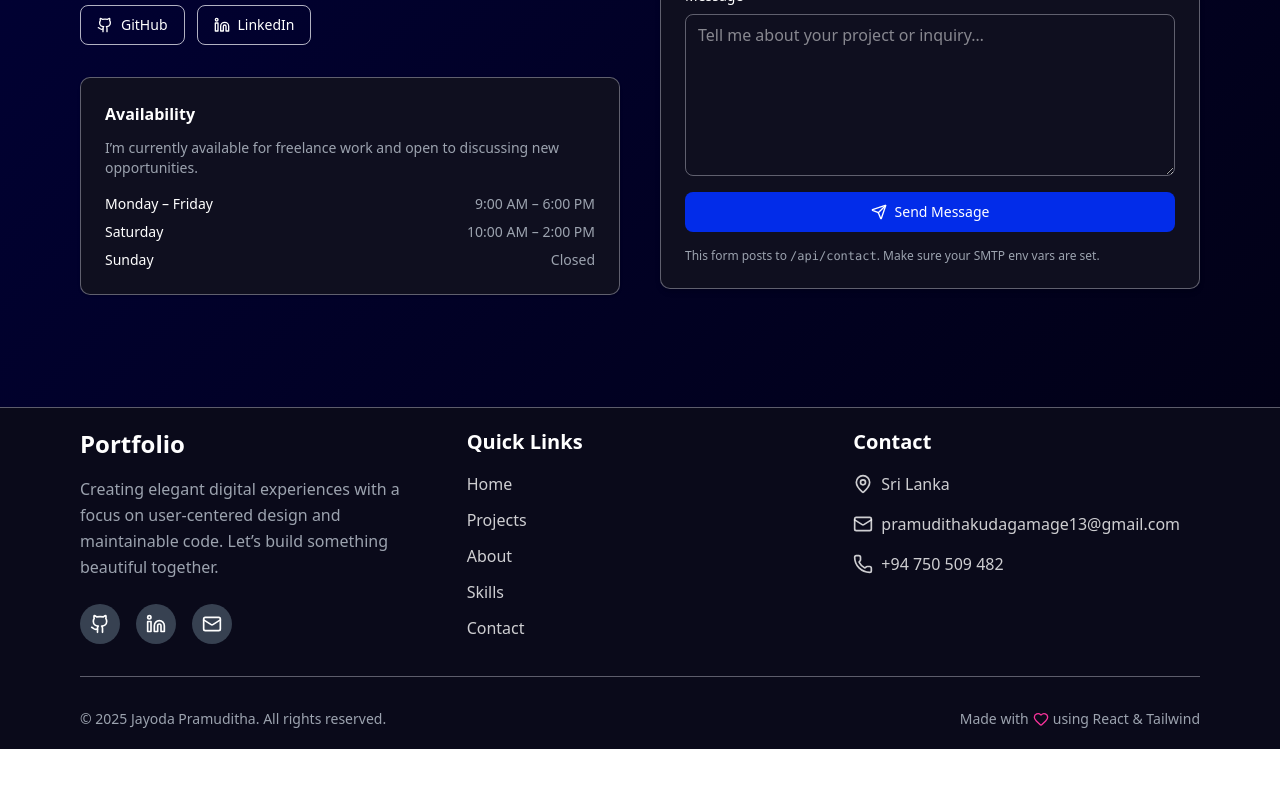
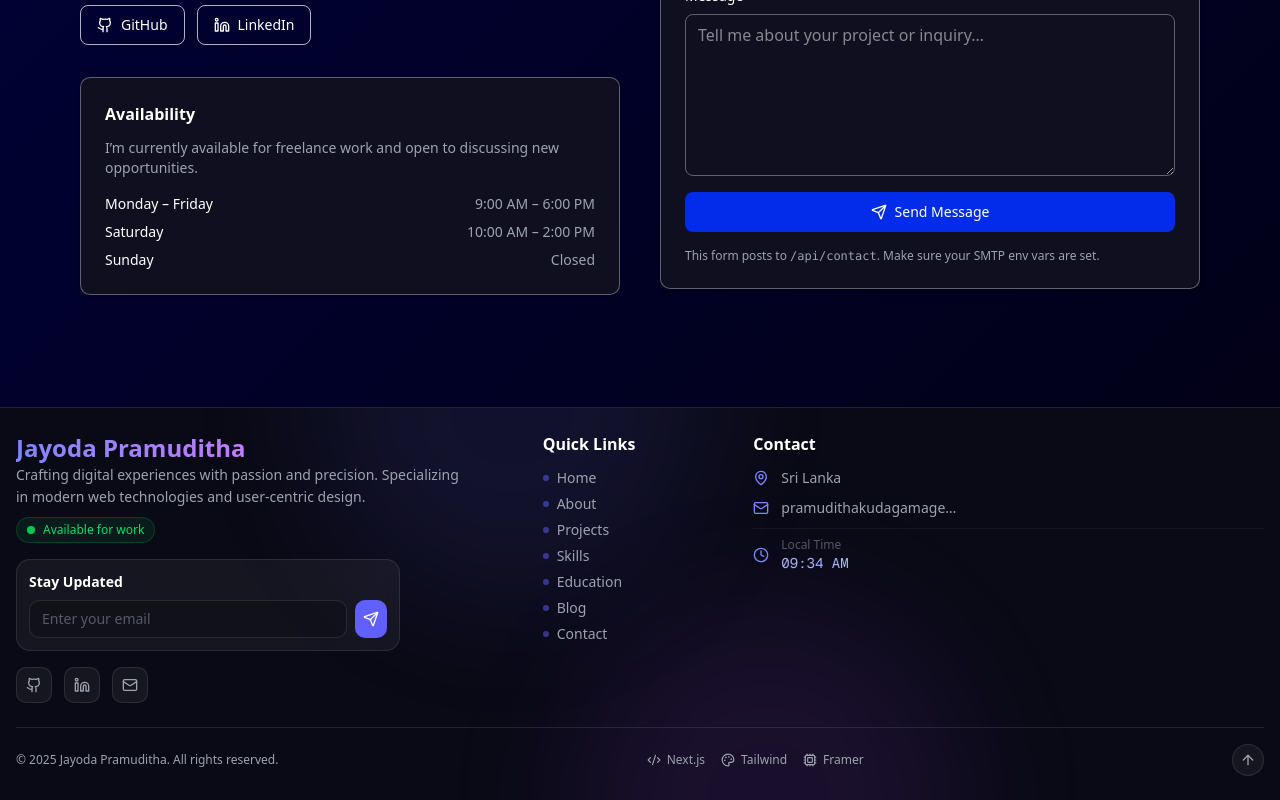
Before and after one commit to Jayo013/my-portfolio, a Next.js app: page / in a window 1280 px wide. Shown: the part 6243-7043 px from the top of the page. Before the commit the page ends 6992 px from the top, so only its background shows below. Built offline with nearby package versions, Linux system fonts and the light colour scheme.

Commit message:
style(footer): redesign footer with compact grid layout

```diff
--- a/src/component/layout/Footer.tsx
+++ b/src/component/layout/Footer.tsx
@@ -2,67 +2,128 @@
 "use client";
 
 import Link from "next/link";
-import { Github, Linkedin, Mail, Phone, MapPin, Heart } from "lucide-react";
+import { motion } from "framer-motion";
+import { Github, Linkedin, Mail, Phone, MapPin, Heart, ArrowUp, Copy, Check, Send, Clock, Code2, Palette, Cpu } from "lucide-react";
 import { PROFILE } from "@/data/Portfolio";
+import { useState, useEffect } from "react";
 
 const FOOTER_LINKS = [
   { href: "#home", label: "Home" },
+  { href: "#about", label: "About" },
   { href: "#projects", label: "Projects" },
-  { href: "#about", label: "About" },
   { href: "#skills", label: "Skills" },
+  { href: "#education", label: "Education" },
+  { href: "#blog", label: "Blog" },
   { href: "#contact", label: "Contact" },
 ];
 
 export default function Footer() {
   const year = new Date().getFullYear();
+  const cleanName = PROFILE.name.replace("I'm ", "");
+  const [copied, setCopied] = useState(false);
+  const [time, setTime] = useState<string>("");
+
+  useEffect(() => {
+    const updateTime = () => {
+      const now = new Date();
+      setTime(now.toLocaleTimeString("en-US", {
+        hour: "2-digit",
+        minute: "2-digit",
+        hour12: true,
+        timeZone: "Asia/Colombo"
+      }));
+    };
+    updateTime();
+    const interval = setInterval(updateTime, 1000);
+    return () => clearInterval(interval);
+  }, []);
+
+  const scrollToTop = () => {
+    window.scrollTo({ top: 0, behavior: "smooth" });
+  };
+
+  const handleCopyEmail = () => {
+    navigator.clipboard.writeText(PROFILE.email);
+    setCopied(true);
+    setTimeout(() => setCopied(false), 2000);
+  };
 
   return (
-    <footer className="bg-background dark:bg-[#0a0a1a] border-t border-border text-foreground">
-      <div className="mx-auto max-w-6xl px-4 py-5">
-        <div className="grid gap-10 sm:grid-cols-2 lg:grid-cols-3">
-          {/* Brand + Blurb + Socials */}
-          <div>
-            <h3 className="text-2xl font-semibold">Portfolio</h3>
-            <p className="mt-4 text-muted-foreground leading-relaxed">
-              Creating elegant digital experiences with a focus on user-centered design and maintainable
-              code. Let’s build something beautiful together.
-            </p>
-            <div className="mt-6 flex gap-4">
-              <a
-                href={PROFILE.github}
-                target="_blank"
-                rel="noreferrer"
-                className="inline-flex h-10 w-10 items-center justify-center rounded-full bg-muted hover:bg-primary/80 transition"
-              >
-                <Github className="h-5 w-5" />
-              </a>
-              <a
-                href={PROFILE.linkedin}
-                target="_blank"
-                rel="noreferrer"
-                className="inline-flex h-10 w-10 items-center justify-center rounded-full bg-muted hover:bg-primary/80 transition"
-              >
-                <Linkedin className="h-5 w-5" />
-              </a>
-              <a
-                href={`mailto:${PROFILE.email}`}
-                className="inline-flex h-10 w-10 items-center justify-center rounded-full bg-muted hover:bg-primary/80 transition"
-              >
-                <Mail className="h-5 w-5" />
-              </a>
+    <footer className="relative bg-[#0a0a16] border-t border-white/10 py-6 overflow-hidden">
+      {/* Background Gradients */}
+      <div className="absolute top-0 left-1/4 w-96 h-96 bg-indigo-500/10 rounded-full blur-3xl -translate-y-1/2 pointer-events-none" />
+      <div className="absolute bottom-0 right-1/4 w-96 h-96 bg-purple-500/10 rounded-full blur-3xl translate-y-1/2 pointer-events-none" />
+
+      <div className="container mx-auto px-4 relative z-10">
+        <div className="grid grid-cols-1 md:grid-cols-2 lg:grid-cols-12 gap-4 mb-6">
+          {/* Brand Column */}
+          <div className="lg:col-span-5 space-y-4">
+            <div className="space-y-2">
+              <Link href="/" className="text-2xl font-bold bg-clip-text text-transparent bg-gradient-to-r from-indigo-400 to-purple-400">
+                {cleanName}
+              </Link>
+              <p className="text-muted-foreground max-w-md leading-relaxed text-sm">
+                Crafting digital experiences with passion and precision.
+                Specializing in modern web technologies and user-centric design.
+              </p>
+
+              {/* Status Indicator */}
+              <div className="flex items-center gap-2 px-2.5 py-1 rounded-full bg-green-500/10 border border-green-500/20 w-fit">
+                <span className="relative flex h-2 w-2">
+                  <span className="animate-ping absolute inline-flex h-full w-full rounded-full bg-green-400 opacity-75"></span>
+                  <span className="relative inline-flex rounded-full h-2 w-2 bg-green-500"></span>
+                </span>
+                <span className="text-xs font-medium text-green-400">Available for work</span>
+              </div>
+            </div>
+
+            {/* Newsletter Widget */}
+            <div className="max-w-sm p-3 rounded-xl bg-white/5 border border-white/10 backdrop-blur-sm">
+              <h4 className="text-sm font-semibold text-foreground mb-2">Stay Updated</h4>
+              <div className="flex gap-2">
+                <input
+                  type="email"
+                  placeholder="Enter your email"
+                  className="bg-black/20 border border-white/10 rounded-lg px-3 py-2 text-sm w-full focus:outline-none focus:border-indigo-500/50 transition-colors text-foreground placeholder:text-muted-foreground/50"
+                />
+                <button className="p-2 rounded-lg bg-indigo-500 hover:bg-indigo-600 text-white transition-colors">
+                  <Send className="w-4 h-4" />
+                </button>
+              </div>
+            </div>
+
+            <div className="flex gap-3">
+              {[
+                { icon: Github, href: PROFILE.github, label: "GitHub" },
+                { icon: Linkedin, href: PROFILE.linkedin, label: "LinkedIn" },
+                { icon: Mail, href: `mailto:${PROFILE.email}`, label: "Email" }
+              ].map((social, index) => (
+                <motion.a
+                  key={index}
+                  href={social.href}
+                  target="_blank"
+                  rel="noreferrer"
+                  whileHover={{ y: -3 }}
+                  className="w-9 h-9 rounded-lg bg-white/5 border border-white/10 flex items-center justify-center text-muted-foreground hover:text-indigo-400 hover:border-indigo-500/50 hover:bg-indigo-500/10 transition-all duration-300"
+                  aria-label={social.label}
+                >
+                  <social.icon className="w-4 h-4" />
+                </motion.a>
+              ))}
             </div>
           </div>
 
           {/* Quick Links */}
-          <div>
-            <h4 className="text-xl font-semibold">Quick Links</h4>
-            <ul className="mt-4 space-y-3">
+          <div className="lg:col-span-2">
+            <h3 className="text-base font-semibold text-foreground mb-3">Quick Links</h3>
+            <ul className="space-y-1.5">
               {FOOTER_LINKS.map((link) => (
                 <li key={link.label}>
                   <Link
                     href={link.href}
-                    className="text-foreground/80 hover:text-foreground transition"
+                    className="text-sm text-muted-foreground hover:text-indigo-400 transition-colors flex items-center gap-2 group"
                   >
+                    <span className="w-1.5 h-1.5 rounded-full bg-indigo-500/50 group-hover:bg-indigo-400 transition-colors" />
                     {link.label}
                   </Link>
                 </li>
@@ -71,37 +132,73 @@ export default function Footer() {
           </div>
 
           {/* Contact Info */}
-          <div>
-            <h4 className="text-xl font-semibold">Contact</h4>
-            <ul className="mt-4 space-y-4">
-              <li className="flex items-center gap-2 text-foreground/80">
-                <MapPin className="h-5 w-5" />
+          <div className="lg:col-span-5">
+            <h3 className="text-base font-semibold text-foreground mb-3">Contact</h3>
+            <ul className="space-y-2">
+              <li className="flex items-start gap-3 text-muted-foreground text-sm">
+                <MapPin className="w-4 h-4 text-indigo-400 shrink-0 mt-0.5" />
                 <span>{PROFILE.location}</span>
               </li>
-              <li className="flex items-center gap-2 text-foreground/80">
-                <Mail className="h-5 w-5" />
-                <a href={`mailto:${PROFILE.email}`} className="hover:underline">
-                  {PROFILE.email}
-                </a>
+              <li className="flex items-center gap-3 text-muted-foreground text-sm group">
+                <Mail className="w-4 h-4 text-indigo-400 shrink-0" />
+                <span className="truncate max-w-[180px]">{PROFILE.email}</span>
+                <button
+                  onClick={handleCopyEmail}
+                  className="p-1.5 rounded-md bg-white/5 hover:bg-indigo-500/20 text-muted-foreground hover:text-indigo-400 transition-all opacity-0 group-hover:opacity-100"
+                  title="Copy Email"
+                >
+                  {copied ? <Check className="w-3 h-3 text-green-400" /> : <Copy className="w-3 h-3" />}
+                </button>
               </li>
-              {/* If you have phone in your data, use it; else remove */}
-              <li className="flex items-center gap-2 text-foreground/80">
-                <Phone className="h-5 w-5" />
-                <span>+94 750 509 482</span>
+              {PROFILE.contact && (
+                <li className="flex items-center gap-3 text-muted-foreground text-sm">
+                  <Phone className="w-4 h-4 text-indigo-400 shrink-0" />
+                  <a href={`tel:${PROFILE.contact}`} className="hover:text-indigo-400 transition-colors">
+                    {PROFILE.contact}
+                  </a>
+                </li>
+              )}
+
+              {/* Local Time Widget */}
+              <li className="pt-2 border-t border-white/5">
+                <div className="flex items-center gap-3 text-muted-foreground text-sm">
+                  <Clock className="w-4 h-4 text-indigo-400" />
+                  <div className="flex flex-col">
+                    <span className="text-xs text-muted-foreground/50">Local Time</span>
+                    <span className="font-mono text-indigo-300">{time}</span>
+                  </div>
+                </div>
               </li>
             </ul>
           </div>
         </div>
 
-        {/* Divider */}
-        <div className="my-8 h-px w-full bg-border" />
+        {/* Bottom Bar */}
+        <div className="pt-4 border-t border-white/10 flex flex-col md:flex-row items-center justify-between gap-4">
+          <p className="text-xs text-muted-foreground text-center md:text-left">
+            © {year} {cleanName}. All rights reserved.
+          </p>
 
-        {/* Bottom bar */}
-        <div className="flex flex-col-reverse gap-4 sm:flex-row items-center justify-between text-sm text-muted-foreground">
-          <p>© {year} {PROFILE.name.replace(/^I'm\s*/, "")}. All rights reserved.</p>
-          <p className="inline-flex items-center gap-1">
-            Made with <Heart className="h-4 w-4 text-pink-500" /> using React & Tailwind
-          </p>
+          {/* Tech Stack Badges */}
+          <div className="flex items-center gap-4 text-xs text-muted-foreground hidden sm:flex">
+            <span className="flex items-center gap-1.5 hover:text-indigo-400 transition-colors cursor-help" title="Built with Next.js">
+              <Code2 className="w-3.5 h-3.5" /> Next.js
+            </span>
+            <span className="flex items-center gap-1.5 hover:text-purple-400 transition-colors cursor-help" title="Styled with Tailwind CSS">
+              <Palette className="w-3.5 h-3.5" /> Tailwind
+            </span>
+            <span className="flex items-center gap-1.5 hover:text-pink-400 transition-colors cursor-help" title="Animated with Framer Motion">
+              <Cpu className="w-3.5 h-3.5" /> Framer
+            </span>
+          </div>
+
+          <button
+            onClick={scrollToTop}
+            className="w-8 h-8 rounded-full bg-white/5 border border-white/10 flex items-center justify-center text-muted-foreground hover:text-indigo-400 hover:border-indigo-500/50 hover:bg-indigo-500/10 transition-all duration-300"
+            aria-label="Scroll to top"
+          >
+            <ArrowUp className="w-4 h-4" />
+          </button>
         </div>
       </div>
     </footer>
```
